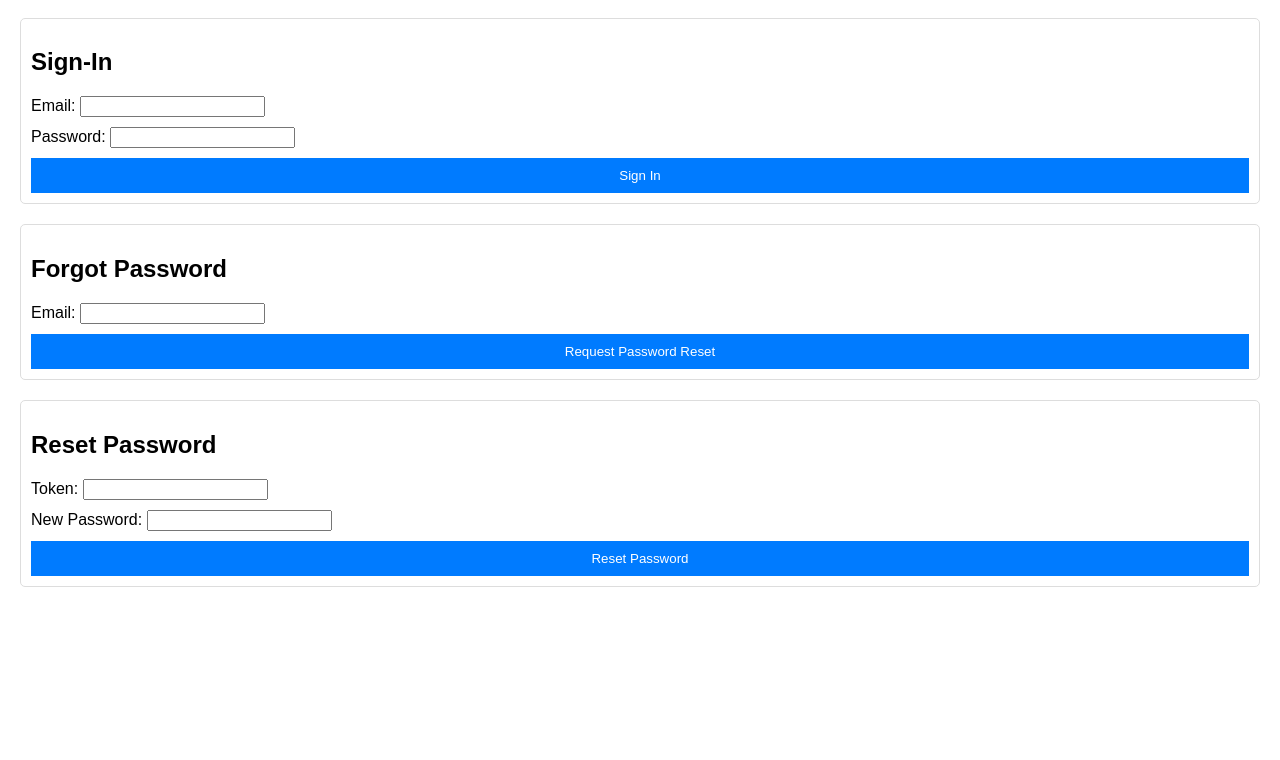
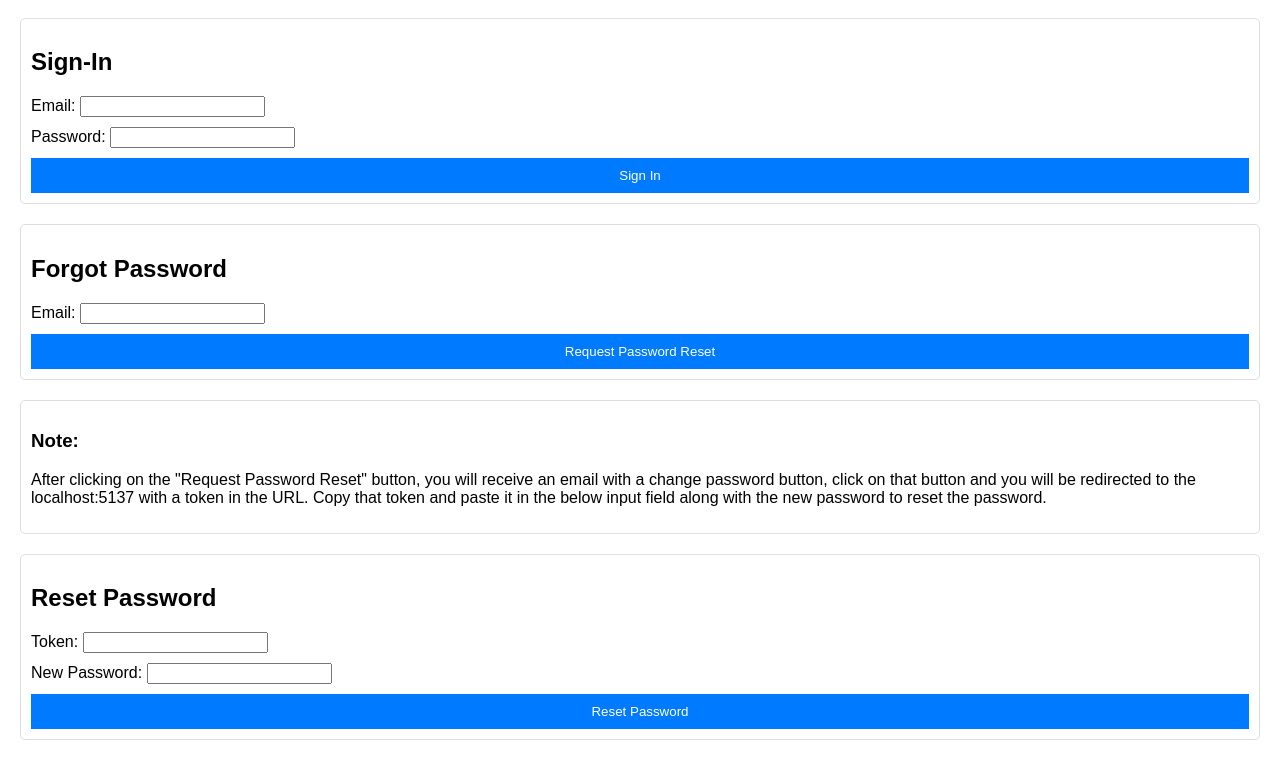
Before and after one commit to uttamkn/express-auth, a website: page public/index.html in a window 1280 px wide. Shown: the part 507-1267 px from the top of the page. Before the commit the page ends 1114 px from the top, so only its background shows below. Drawn offline with Linux system fonts and the light colour scheme.

Commit message:
add note

```diff
--- a/public/index.html
+++ b/public/index.html
@@ -52,6 +52,15 @@
       </form>
     </section>
 
+    <section>
+      <h3>Note:</h3>
+      <p>
+        After clicking on the "Request Password Reset" button, you will receive an email with a change password button,
+        click on that button and you will be redirected to the localhost:5137 with a token in the URL. Copy that token and
+        paste it in the below input field along with the new password to reset the password.
+      </p>
+    </section>
+
     <section id="reset-password">
       <h2>Reset Password</h2>
       <form id="resetPasswordForm">
```
